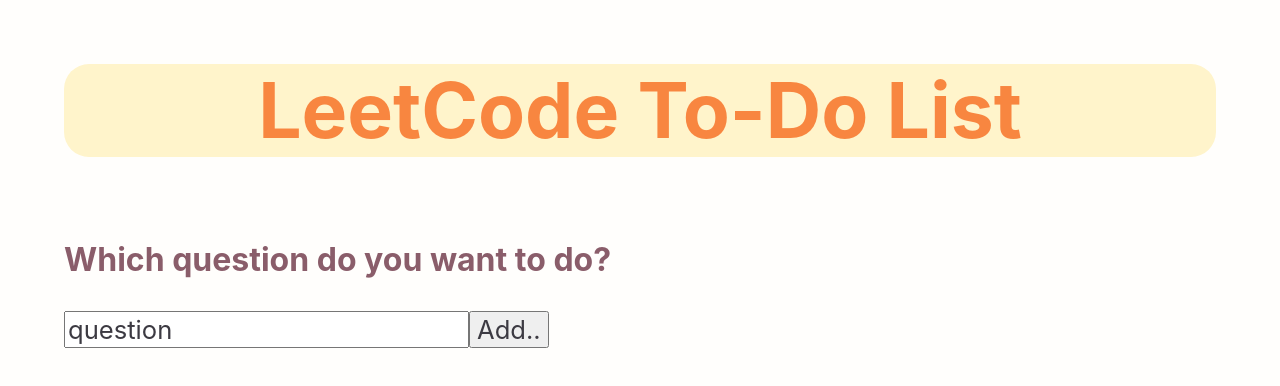
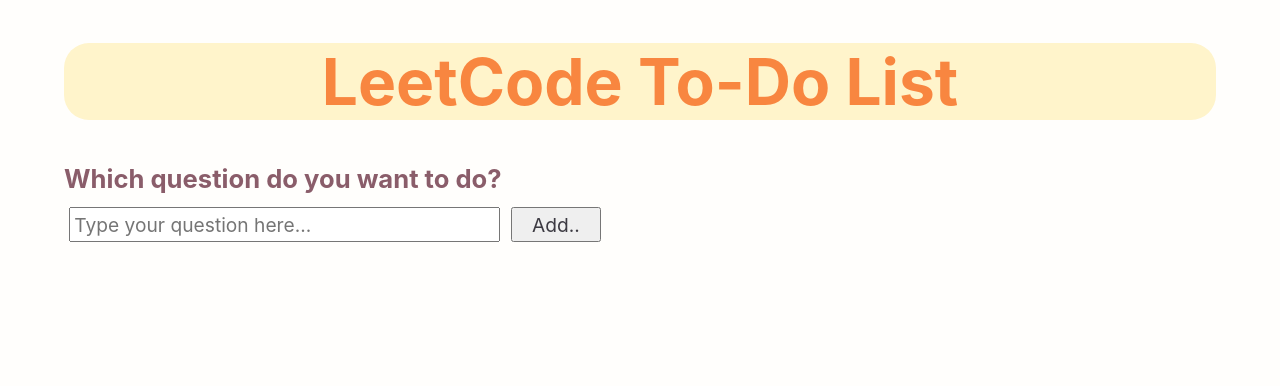
Before and after one commit to charlenerocha/LeetCodeToDoList, a React (Create React App) app: page / in a window 1280 px wide. Shown: the top 386 px of the page. Built offline with nearby package versions, Linux system fonts and the light colour scheme.

Commit message:
Adjusted sizes and margins

```diff
--- a/src/App.js
+++ b/src/App.js
@@ -14,8 +14,8 @@
 
   render(){
     return(
-      <div className="App">
-        <div className='Title'>
+      <div class="app">
+        <div class='title'>
           <h1>LeetCode To-Do List</h1>
         </div>
 
@@ -26,7 +26,7 @@
             <input
               class="text"
               type="text"
-              value="question"
+              size="30"
               placeholder="Type your question here..."
             />
 
@@ -47,7 +47,7 @@
           </div>
 
           <div class="sub_column"></div>
-{/* test */}
+
         </div>
       </div>
     )
--- a/src/index.css
+++ b/src/index.css
@@ -1,6 +1,5 @@
 body {
-  margin: 5vw;
-  margin-bottom: 0.5vw;
+  margin: 0 5vw;
   color: #3C3A42;
   font-size: 2vw;
   background-color: #FFFEFC;
@@ -11,10 +10,16 @@
 
 .text {
   color: #3C3A42;
-  font-size: 2vw;
+  font-size: 1.5vw;
   font-family: -apple-system, BlinkMacSystemFont, 'Segoe UI', 'Roboto', 'Oxygen',
     'Ubuntu', 'Cantarell', 'Fira Sans', 'Droid Sans', 'Helvetica Neue',
     sans-serif;
+  padding: 0.25vw;
+  margin: 0 0.4vw;
+}
+
+button.text {
+  padding: 0.25vw 1.5vw;
 }
 
 h1 {
@@ -24,7 +29,7 @@
   /* -webkit-text-stroke-width: 0.1vw; */
   -webkit-text-stroke-color: #F88640;
   color: #F88640;
-  font-size: 6vw;
+  font-size: 5vw;
 }
 
 h2  {
@@ -36,8 +41,9 @@
 }
 
 h3  {
+  margin: 0 0 1vw 0;
   color: #3C3A42;
-  font-size: 2.5vw;
+  font-size: 2vw;
   text-align: left;
   color: #8A5D6A;
 }
```
